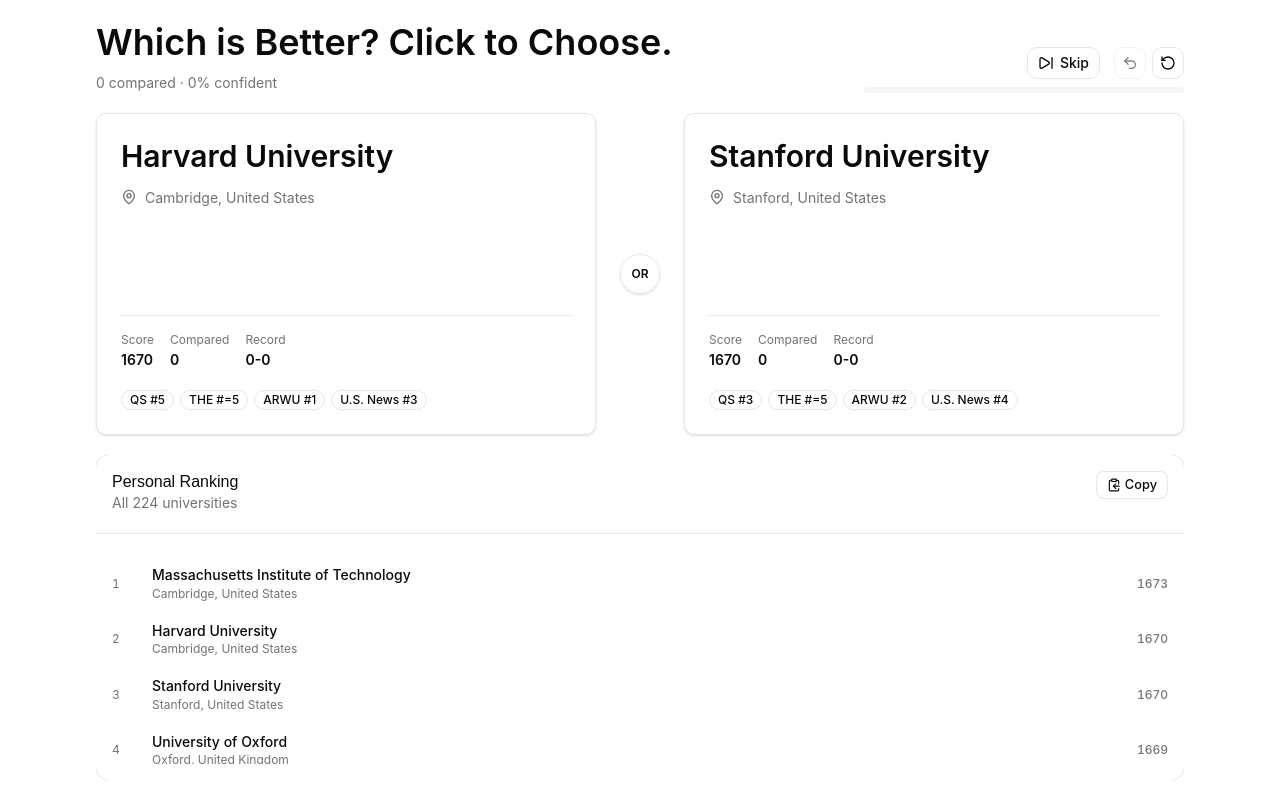
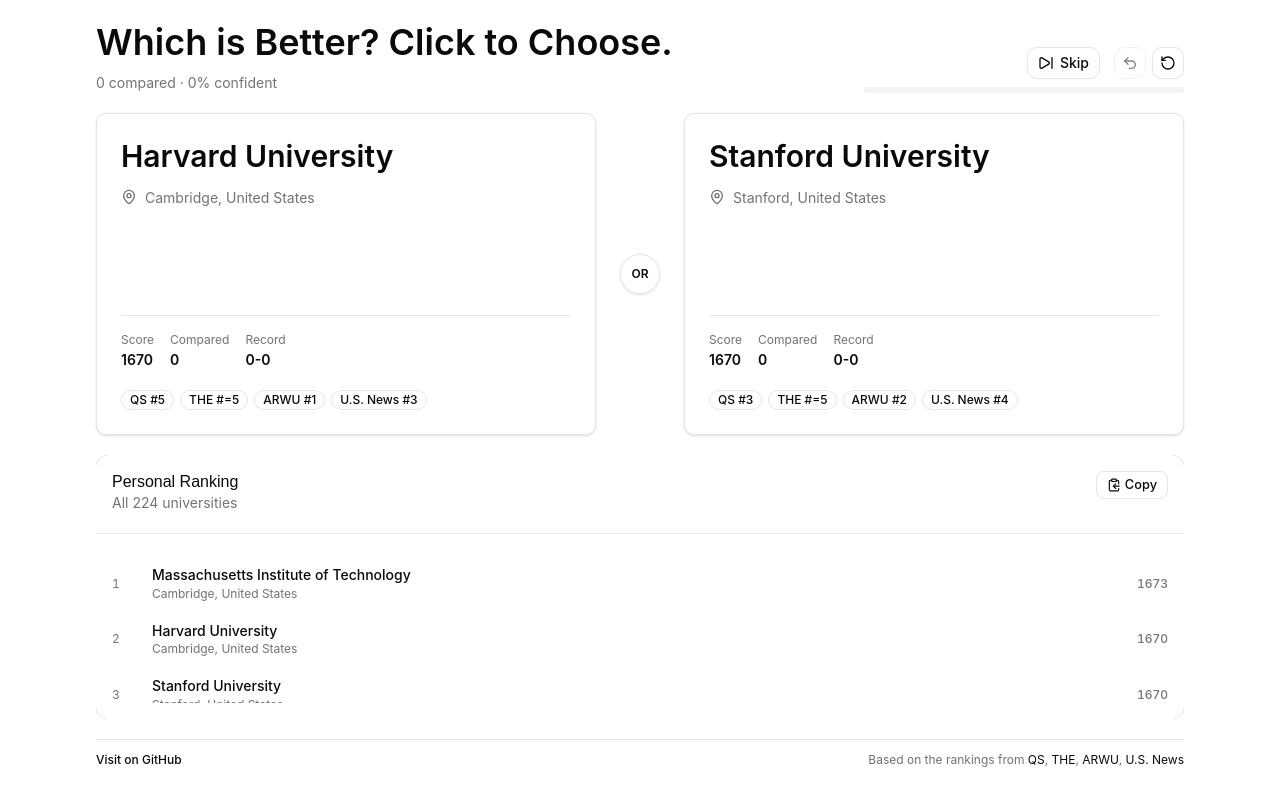
Before and after one commit to sichengchen/rank-your-uni, a React (Vite) app: page / in a window 1280 px wide. Built offline with nearby package versions, Linux system fonts and the light colour scheme.

Commit message:
feat: add footer source links

```diff
--- a/src/app.tsx
+++ b/src/app.tsx
@@ -30,6 +30,7 @@ import {
   getConfidence,
   getOrderedUniversities,
   getSuggestedPair,
+  rankingsMetadata,
   undoComparison,
   type ComparisonResult,
   type RankingSource,
@@ -218,6 +219,36 @@ export function App() {
               </CardContent>
             </Card>
           </aside>
+
+          <footer className="flex shrink-0 flex-col gap-1 border-t py-3 text-xs text-muted-foreground sm:flex-row sm:items-center sm:justify-between">
+            <a
+              className="font-medium text-foreground underline-offset-4 hover:underline"
+              href="https://github.com/sichengchen/rank-your-uni"
+              rel="noreferrer"
+              target="_blank"
+            >
+              Visit on GitHub
+            </a>
+            <span>
+              Based on the rankings from{" "}
+              {(Object.entries(rankingsMetadata.sources) as [
+                RankingSource,
+                { sourceUrl: string },
+              ][]).map(([source, info], index, sources) => (
+                <span key={source}>
+                  <a
+                    className="text-foreground underline-offset-4 hover:underline"
+                    href={info.sourceUrl}
+                    rel="noreferrer"
+                    target="_blank"
+                  >
+                    {SOURCE_LABELS[source]}
+                  </a>
+                  {index < sources.length - 1 ? ", " : ""}
+                </span>
+              ))}
+            </span>
+          </footer>
         </div>
       </main>
     </TooltipProvider>
```
